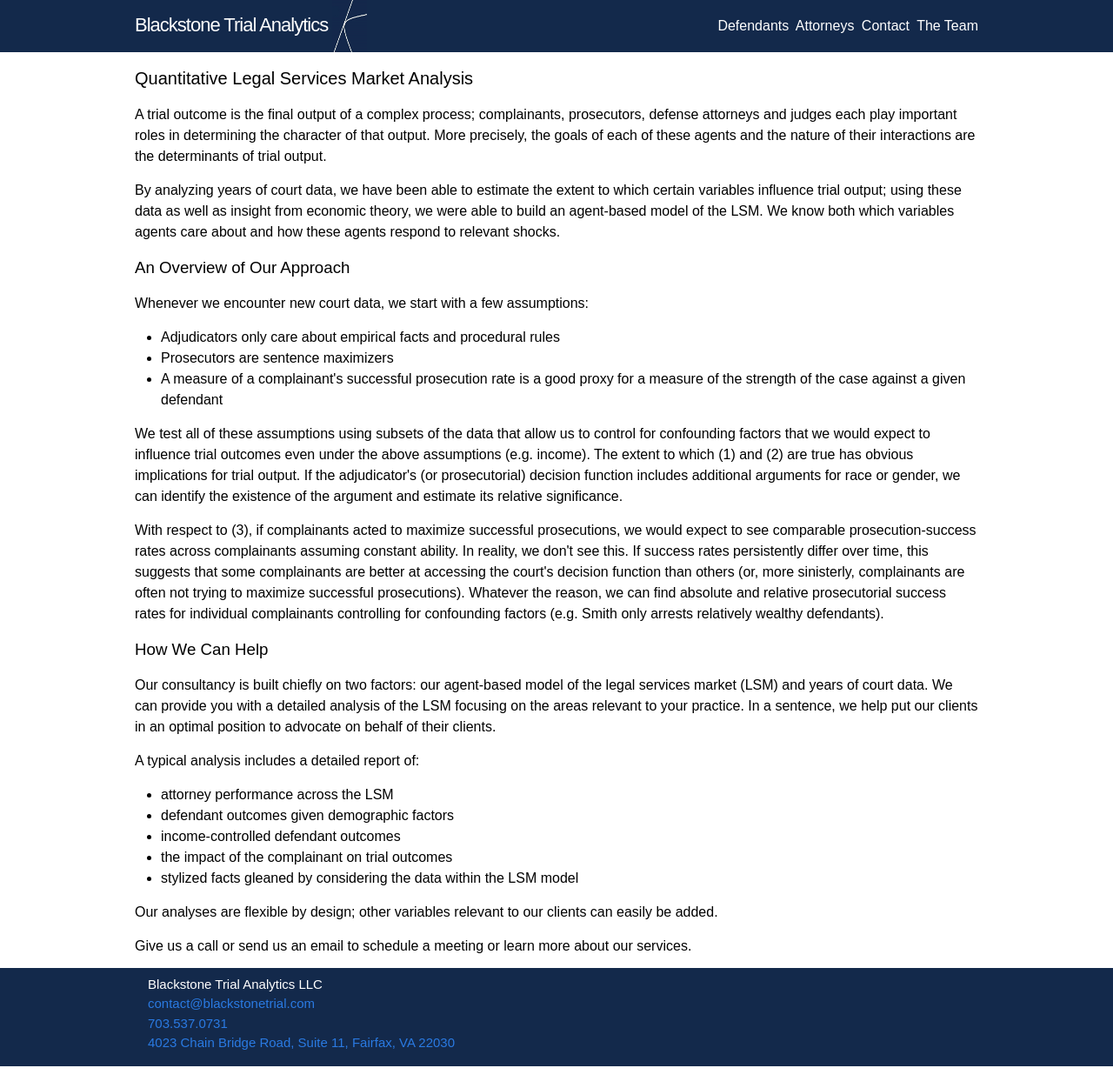
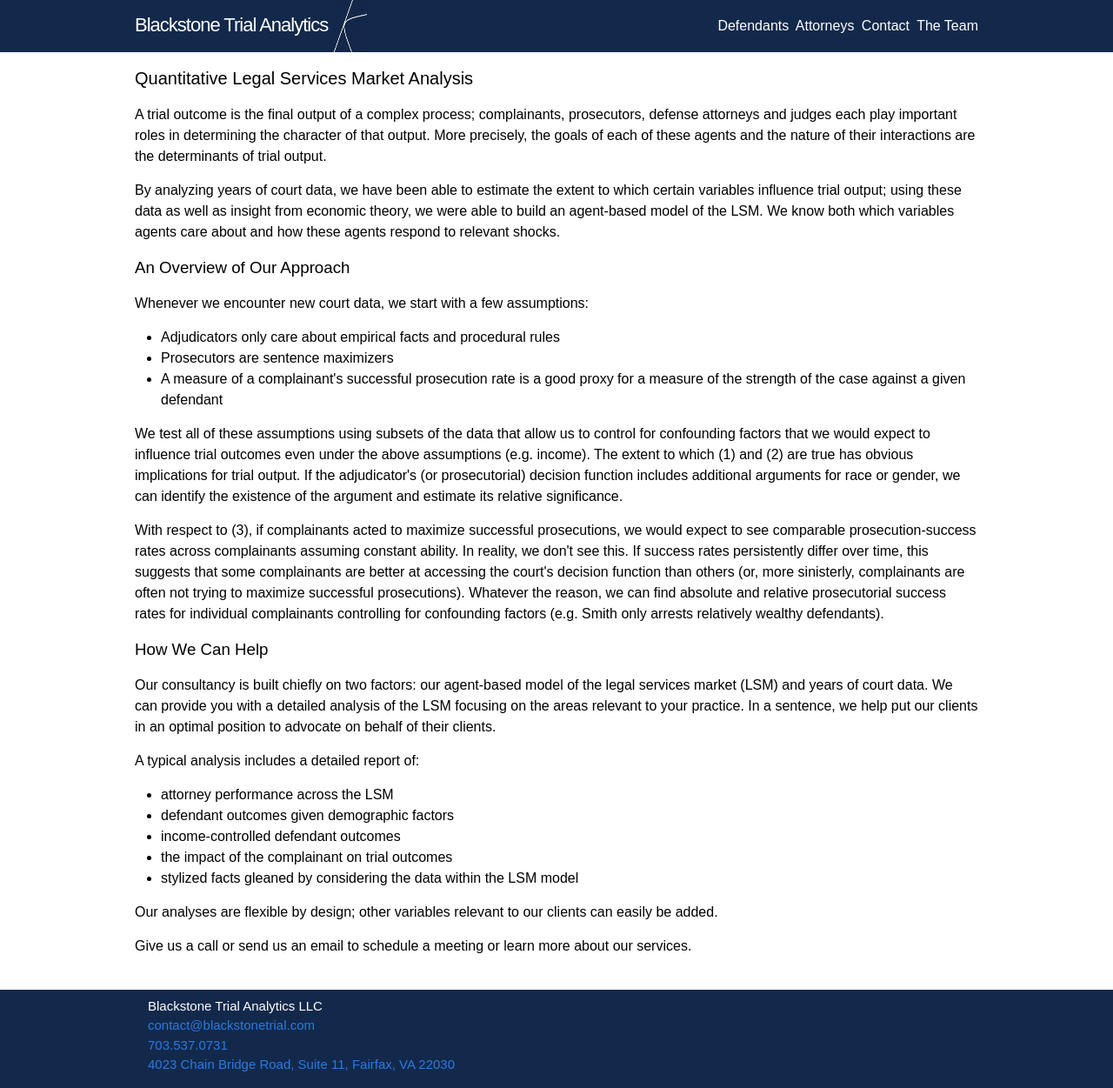
Before and after one commit to BlackstoneTrialAnalytics/BlackstoneTrialAnalytics.github.io, a Jekyll site: the page built from Attorneys/index.html, in a window 1280 px wide. Shown: the whole page at 87% size. Built offline with Jekyll 4.4.1, drawn with Linux system fonts in a browser that asks for light colours; before the commit the page ends 1226 px from its top, so only the background shows below that.

Commit message:
spacing on pages.

```diff
--- a/Attorneys/index.html
+++ b/Attorneys/index.html
@@ -4,7 +4,7 @@ layout: default
 title: Attorneys
 ---
 
-<div class="home">
+<div class="home" style="margin-bottom:40px;">
     <h3 class="page-heading">Quantitative Legal Services Market Analysis</h3>
     <article>
         <p>A trial outcome is the final output of a complex process; complainants, prosecutors, defense attorneys and judges each play important roles in determining the character of that output. More precisely, the goals of each of these agents and the nature of their interactions are the determinants of trial output. </p>
--- a/Contact/index.html
+++ b/Contact/index.html
@@ -18,7 +18,7 @@ function initialize() {
 }
 google.maps.event.addDomListener(window, 'load', initialize);
 </script>
-<div class="home">
+<div class="home" style="margin-bottom:40px;">
   <h3 class="page-heading">{{page.title}}:</h3>
   <article>
       <div class="contact" >
```
